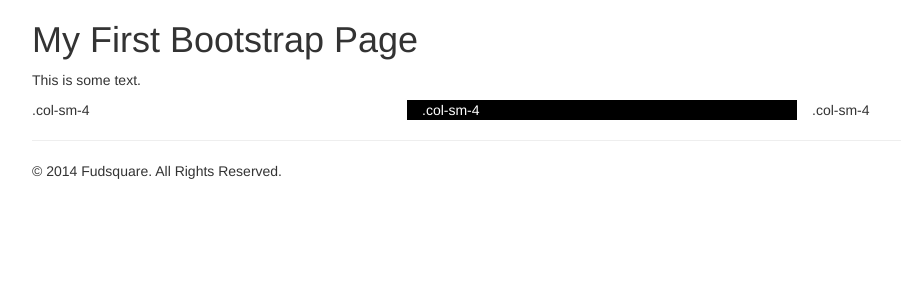
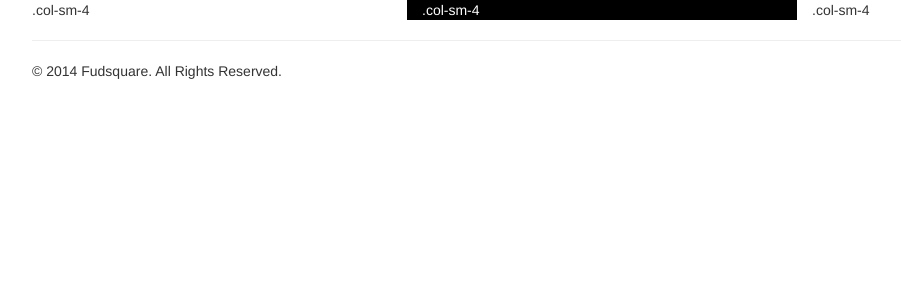
Before and after one commit to akajut/Fudsquare-Migration, a Jekyll site: the page built from index.html, in a window 1280 px wide. Shown: the top 300 px of the page, without its empty margins (38-939 px from the left). Built offline with Jekyll 4.4.1, drawn with Linux system fonts in a browser that asks for light colours; nearby versions of some CDN libraries.

Commit message:
Testing Zapier Commit Highlight

```diff
--- a/index.html
+++ b/index.html
@@ -3,8 +3,7 @@ layout: default
 ---
 
 
-  <h1>My First Bootstrap Page</h1>
-  <p>This is some text.</p>
+
 <div class="row">
   <div class="col-sm-4">.col-sm-4</div>
   <div class="col-sm-4 test">.col-sm-4</div>
```
